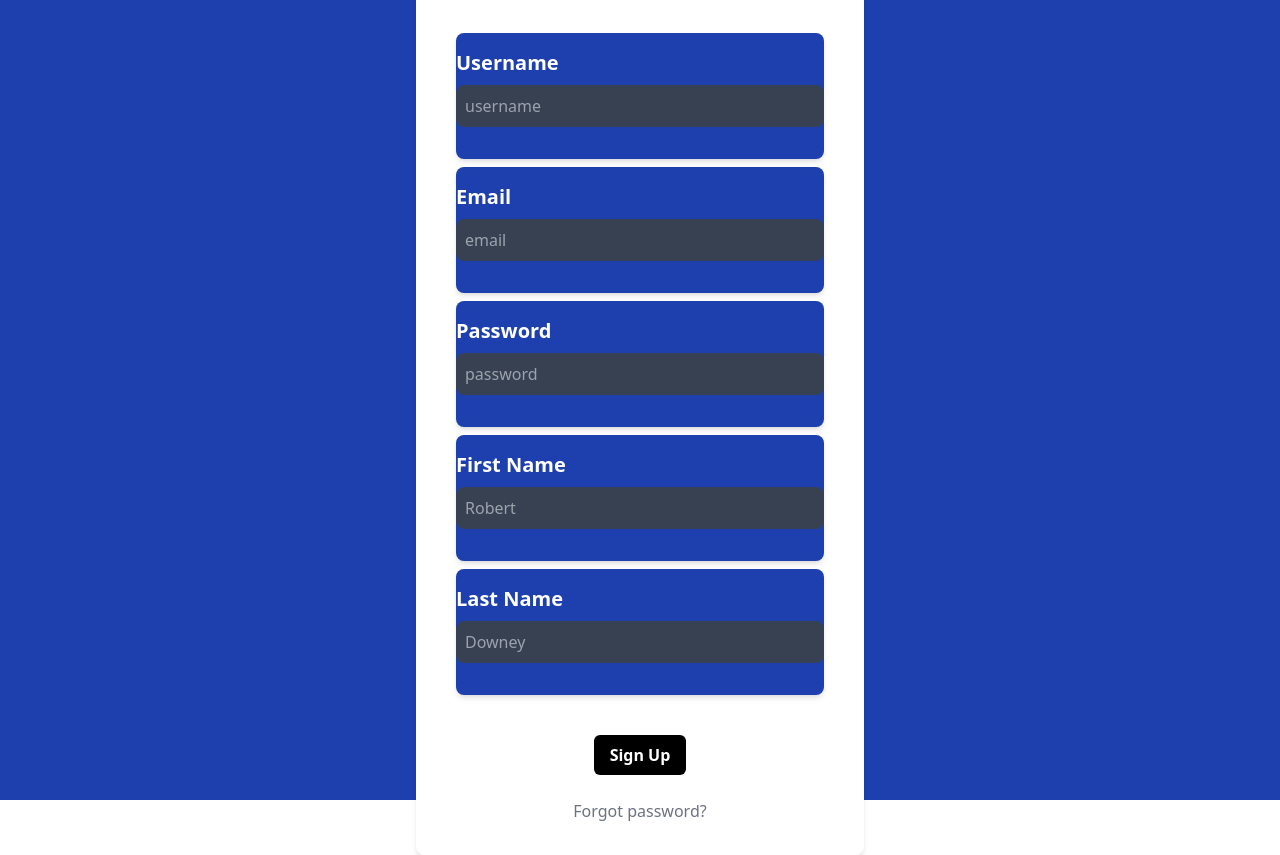
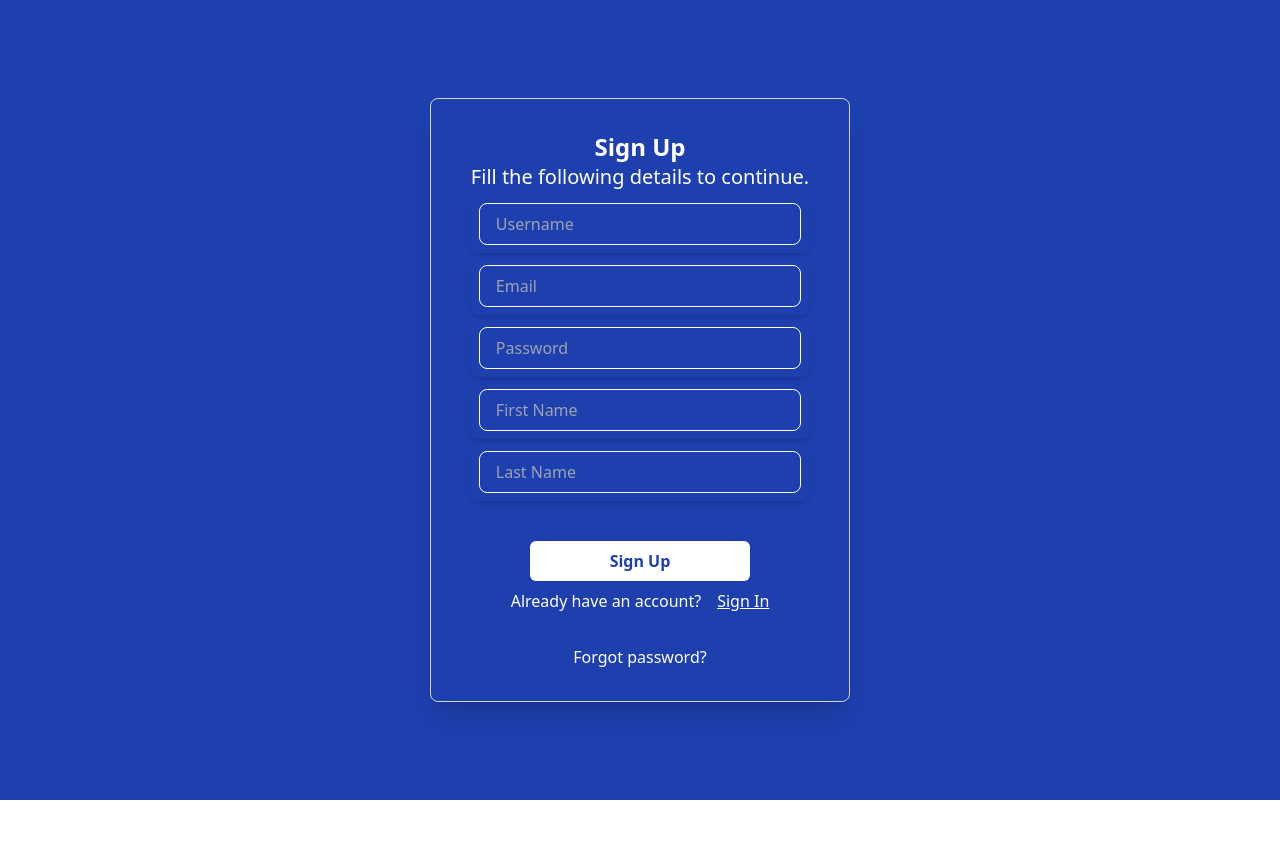
Before and after one commit to akshatg5/CashFlow, a React (Vite) app in the folder frontend/: page /signup in a window 1280 px wide. After the commit the page ends 800 px from the top, so only its background shows below. Built offline with nearby package versions, Linux system fonts and the light colour scheme.

Commit message:
Signup Sigin Front end

```diff
--- a/frontend/src/App.jsx
+++ b/frontend/src/App.jsx
@@ -1,5 +1,6 @@
 import {BrowserRouter,Routes,Route} from "react-router-dom"
-import { Signup } from "./pages/singup"
+import { Signin } from "./pages/Signin"
+import { Signup } from "./pages/Signup"
 function App() {
 
   return (
@@ -7,7 +8,7 @@ function App() {
       <BrowserRouter>
         <Routes>
           <Route path="/signup" Component={Signup} />
-          <Route path="/signin" />
+          <Route path="/signin" Component={Signin} />
           <Route path="/dashboard" />
           <Route path="/send" />
         </Routes>
--- a/frontend/src/components/button.jsx
+++ b/frontend/src/components/button.jsx
@@ -1,14 +1,26 @@
 import React from "react";
+import { Link } from "react-router-dom";
 
-export const Button = ({btnText}) => {
+export const Button = ({ btnText, warningText, toLink, linkBtnText }) => {
   return (
-    <div>
+    <div className="text-center">
       <button
         type="button"
-        className="text-white bg-gray-800 hover:bg-gray-900 focus:outline-none focus:ring-4 focus:ring-gray-300 font-medium rounded-lg text-sm px-5 py-2.5 me-2 mb-2 dark:bg-gray-800 dark:hover:bg-gray-700 dark:focus:ring-gray-700 dark:border-gray-700"
+        className="text-blue-800 font-semibold items-center bg-white rounded-md px-20 py-2"
       >
-        {btnText}
+        <h1>{btnText}</h1>
       </button>
+      <Link to={toLink}>
+        <div className="flex">
+          <h1 className="p-2 text-white text-center">{warningText}</h1>
+          <button
+            type="button"
+            className="px-2 text-white rounded-md "
+          >
+            <h1 className="underline">{linkBtnText}</h1>
+          </button>
+        </div>
+      </Link>
     </div>
   );
 };
--- a/frontend/src/components/heading.jsx
+++ b/frontend/src/components/heading.jsx
@@ -1,9 +1,9 @@
 import React from "react";
 
-export const Heading = ({heading}) => {
-    return (
-        <div className="text-white ">
-            {heading}
-        </div>
-    )
-}
+export const Heading = ({ heading }) => {
+  return (
+    <div className="text-white ">
+      <h1 className="text-2xl font-semibold text-center">{heading}</h1>
+    </div>
+  );
+};
--- a/frontend/src/components/inputBox.jsx
+++ b/frontend/src/components/inputBox.jsx
@@ -1,13 +1,11 @@
 import React from "react";
 
-export const InputBox = ({ placeholder, label }) => {
+export const InputBox = ({ placeholder }) => {
   return (
-    <div className="flex flex-col space-y-2 pt-4 pb-8 bg-blue-800 rounded-lg shadow-md my-2">
-      <label className="text-white text-xl font-bold">{label}</label>
-
+    <div className="flex space-y-2 bg-blue-800 rounded-lg shadow-md my-1">
       <input
         placeholder={placeholder}
-        className="bg-gray-700 text-white w-full rounded-lg p-2 border border-gray-700 focus:outline-none focus:ring-offset-2 focus:ring-blue-200"
+        className="bg-blue-800 py-2 m-2 px-4 text-white w-full rounded-lg p-2 border border-white focus:outline-none focus:ring-offset-2 focus:ring-blue-200"
       />
     </div>
   );
--- a/frontend/src/components/subHeading.jsx
+++ b/frontend/src/components/subHeading.jsx
@@ -1,9 +1,9 @@
 import React from "react";
 
-export const SubHeading = ({subheading}) => {
-    return (
-        <div className="text-white">
-            {subheading}
-        </div>
-    )
-}
+export const SubHeading = ({ subheading }) => {
+  return (
+    <div className="text-white">
+      <h1 className="text-xl text-center">{subheading}</h1>
+    </div>
+  );
+};
--- /dev/null
+++ b/frontend/src/pages/Dashboard.jsx
@@ -0,0 +1,9 @@
+import React from "react";
+
+export const Dashboard = () => {
+    return (
+        <div className="bg-blue-800 h-screen">
+
+        </div>
+    )
+}
--- /dev/null
+++ b/frontend/src/pages/Signin.jsx
@@ -0,0 +1,22 @@
+import React from "react";
+import { Heading } from "../components/heading";
+import { SubHeading } from "../components/subHeading";
+import { Button } from "../components/button";
+import { InputBox } from "../components/inputBox";
+
+export const Signin = () => {
+    return (
+        <div className="bg-blue-800 h-screen flex items-center justify-center align-middle">
+            <div className="rounded-lg shadow-xl px-10 py-8 max-w-md align-middle border border-gray-300">
+            <Heading heading={"Sign In"} className="text-center text-3xl font-bold mb-6"/>
+            <SubHeading subheading={"Enter username and password to log in."} className="text-gray-600 text-center mb-8"/>
+
+        <InputBox  placeholder={"Username"} />
+        <InputBox  placeholder={"Password"} />
+        <div className="flex justify-center mt-10">
+            <Button btnText={"Sign In"} warningText={"Create a new account here"} toLink={"/signup"} linkBtnText={"Sign Up"}/>
+        </div>
+            </div>
+        </div>
+    )
+}
--- /dev/null
+++ b/frontend/src/pages/Signup.jsx
@@ -0,0 +1,31 @@
+import React from "react";
+import { Heading } from "../components/heading";
+import { SubHeading } from "../components/subHeading";
+import { InputBox } from "../components/inputBox";
+import { Button } from "../components/button";
+
+export const Signup = () => {
+  return (
+    <div className="bg-blue-800 h-screen flex items-center justify-center align-middle">
+      <div className="rounded-lg shadow-xl px-10 py-8 max-w-md align-middle border border-gray-300">
+        <Heading
+          heading={"Sign Up"}
+          className="text-center text-3xl font-bold mb-6"
+        />
+        <SubHeading
+          subheading={"Fill the following details to continue."}
+          className="text-gray-600 text-center mb-8"
+        />
+        <InputBox placeholder={"Username"} />
+        <InputBox placeholder={"Email"} />
+        <InputBox placeholder={"Password"} />
+        <InputBox placeholder={"First Name"} />
+        <InputBox placeholder={"Last Name"} />
+        <div className="flex justify-center mt-10">
+          <Button btnText={"Sign Up"} warningText={"Already have an account?"} toLink={"/signin"} linkBtnText={"Sign In"} />
+        </div>
+        <div className="text-center text-white mt-6">Forgot password?</div>
+      </div>
+    </div>
+  );
+};
--- a/frontend/src/pages/singup.jsx
+++ /dev/null
@@ -1,32 +0,0 @@
-import React from "react";
-import { Heading } from "../components/heading";
-import { SubHeading } from "../components/subHeading";
-import { InputBox } from "../components/inputBox";
-
-export const Signup = () => {
-  return (
-    <div className="bg-blue-800 h-screen flex items-center justify-center">
-      <div className="bg-white rounded-lg shadow-md px-10 py-8 w-full max-w-md">
-        <Heading
-          heading={"Sign Up"}
-          className="text-center text-2xl font-bold mb-6"
-        />
-        <SubHeading
-          subheading={"Fill the following details to continue."}
-          className="text-gray-600 text-center mb-8"
-        />
-        <InputBox label={"Username"} placeholder={"username"} />
-        <InputBox label={"Email"} placeholder={"email"} />
-        <InputBox label={"Password"} placeholder={"password"} />
-        <InputBox label={"First Name"} placeholder={"Robert"} />
-        <InputBox label={"Last Name"} placeholder={"Downey"} />
-        <div className="flex justify-center mt-10">
-          <button className="bg-black text-white font-bold py-2 px-4 rounded-md hover:bg-gray-700">
-            Sign Up
-          </button>
-        </div>
-        <div className="text-center text-gray-500 mt-6">Forgot password?</div>
-      </div>
-    </div>
-  );
-};
```
